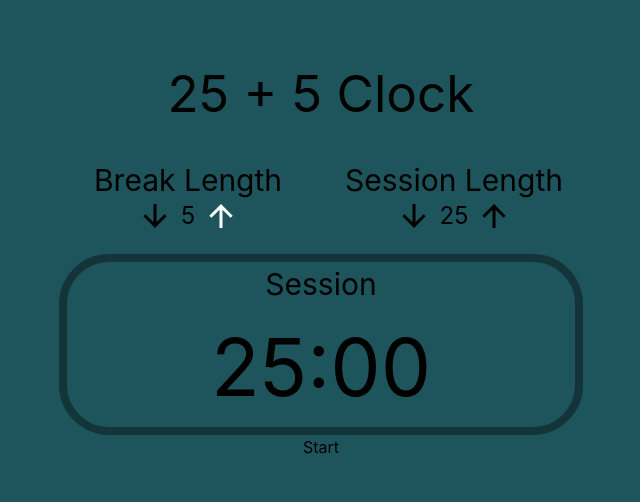
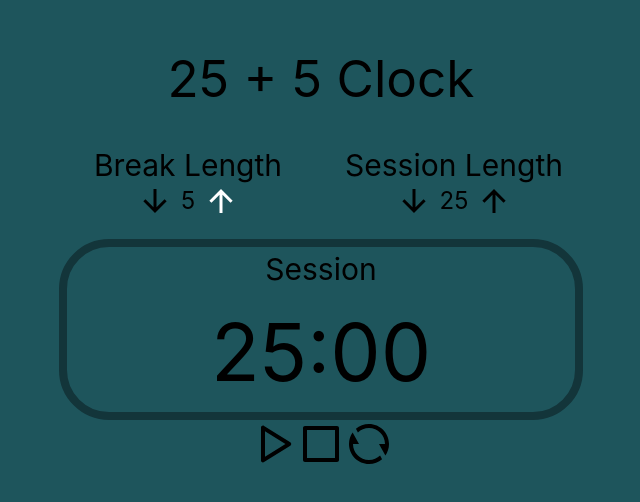
Before and after one commit to Abdullah6346/clock-25-5, a React (Vite) app: page / in a window 1280 px wide. Shown: the part 148-650 px from the top of the page, without its empty margins (319-959 px from the left). Built offline with nearby package versions, Linux system fonts and the light colour scheme.

Commit message:
feat: Added Session States Connections

```diff
--- a/src/App.tsx
+++ b/src/App.tsx
@@ -14,8 +14,9 @@ function App() {
   const [breakl, setbreakl] = useState(5);
   const [sessionl, setsessionl] = useState(25);
   const [Running, setRunning] = useState(false);
-  const [sessiontime, setsessiontime] = useState(1500);
+  const [sessiontime, setsessiontime] = useState(sessionl * 60);
   const [breaktime, setbreaktime] = useState(breakl);
+  const handlereset = () => [setsessiontime(1500)];
 
   useEffect(() => {
     let interval: number;
@@ -37,16 +38,16 @@ function App() {
   return (
     <>
       <header>
-        <h1 className=" p-5">25 + 5 Clock</h1>
+        <h1 className="p-5">25 + 5 Clock</h1>
       </header>
       <div className="clockcontainer grid grid-cols-2 gap-12 p-5">
         <div className="break-len-cont">
-          <div id="break-label" className="break  text-3xl 	">
+          <div id="break-label" className="break text-3xl">
             Break Length
           </div>
           <div
             id="break-length"
-            className=" text-2xl  flex justify-center items-center gap-2"
+            className="flex items-center justify-center gap-2 text-2xl"
           >
             <button
               id="break-decrement"
@@ -65,7 +66,7 @@ function App() {
             {breakl}
             <button
               id="break-increment"
-              className=" text-white "
+              className="text-white"
               onClick={() => setbreakl((prevBreakl) => prevBreakl + 1)}
             >
               <svg
@@ -81,16 +82,22 @@ function App() {
           </div>
         </div>
         <div className="session-len-cont">
-          <div id="session-label" className="  text-3xl">
+          <div id="session-label" className="text-3xl">
             Session Length
           </div>
           <div
             id="session-length"
-            className=" text-2xl flex justify-center items-center gap-2"
+            className="flex items-center justify-center gap-2 text-2xl"
           >
             <button
               id="session-decrement"
-              onClick={() => setsessionl((prevsessionl) => prevsessionl - 1)}
+              onClick={() => {
+                setsessionl((prevsessionl) => {
+                  const newSessionl = prevsessionl - 1;
+                  setsessiontime(newSessionl * 60);
+                  return newSessionl;
+                });
+              }}
             >
               <svg
                 xmlns="http://www.w3.org/2000/svg"
@@ -105,7 +112,13 @@ function App() {
             {sessionl}
             <button
               id="session-increment"
-              onClick={() => setsessionl((prevsessionl) => prevsessionl + 1)}
+              onClick={() => {
+                setsessionl((prevsessionl) => {
+                  const newSessionl = prevsessionl + 1;
+                  setsessiontime(newSessionl * 60);
+                  return newSessionl;
+                });
+              }}
             >
               <svg
                 xmlns="http://www.w3.org/2000/svg"
@@ -120,7 +133,7 @@ function App() {
           </div>
         </div>
       </div>
-      <div className="time-label border-solid border-8 border-[#13353a] rounded-[50px]	">
+      <div className="time-label rounded-[50px] border-8 border-solid border-[#13353a]">
         <div className="timewrapper">
           <div className="head text-[30px]">Session</div>
           <div className="currenttime text-[80px]">
@@ -130,7 +143,37 @@ function App() {
       </div>
       <div className="timer-control">
         <button className="start-stop" onClick={() => setRunning(true)}>
-          Start
+          <svg
+            xmlns="http://www.w3.org/2000/svg"
+            viewBox="0 0 24 24"
+            width="48"
+            height="48"
+            fill="currentColor"
+          >
+            <path d="M8 18.3915V5.60846L18.2264 12L8 18.3915ZM6 3.80421V20.1957C6 20.9812 6.86395 21.46 7.53 21.0437L20.6432 12.848C21.2699 12.4563 21.2699 11.5436 20.6432 11.152L7.53 2.95621C6.86395 2.53993 6 3.01878 6 3.80421Z"></path>
+          </svg>
+        </button>
+        <button className="start-stop" onClick={() => setRunning(false)}>
+          <svg
+            xmlns="http://www.w3.org/2000/svg"
+            viewBox="0 0 24 24"
+            width="48"
+            height="48"
+            fill="currentColor"
+          >
+            <path d="M5 5H19V19H5V5ZM4 3C3.44772 3 3 3.44772 3 4V20C3 20.5523 3.44772 21 4 21H20C20.5523 21 21 20.5523 21 20V4C21 3.44772 20.5523 3 20 3H4Z"></path>
+          </svg>
+        </button>
+        <button className="reset" onClick={handlereset}>
+          <svg
+            xmlns="http://www.w3.org/2000/svg"
+            viewBox="0 0 24 24"
+            width="48"
+            height="48"
+            fill="currentColor"
+          >
+            <path d="M5.46257 4.43262C7.21556 2.91688 9.5007 2 12 2C17.5228 2 22 6.47715 22 12C22 14.1361 21.3302 16.1158 20.1892 17.7406L17 12H20C20 7.58172 16.4183 4 12 4C9.84982 4 7.89777 4.84827 6.46023 6.22842L5.46257 4.43262ZM18.5374 19.5674C16.7844 21.0831 14.4993 22 12 22C6.47715 22 2 17.5228 2 12C2 9.86386 2.66979 7.88416 3.8108 6.25944L7 12H4C4 16.4183 7.58172 20 12 20C14.1502 20 16.1022 19.1517 17.5398 17.7716L18.5374 19.5674Z"></path>
+          </svg>
         </button>
       </div>
     </>
```
